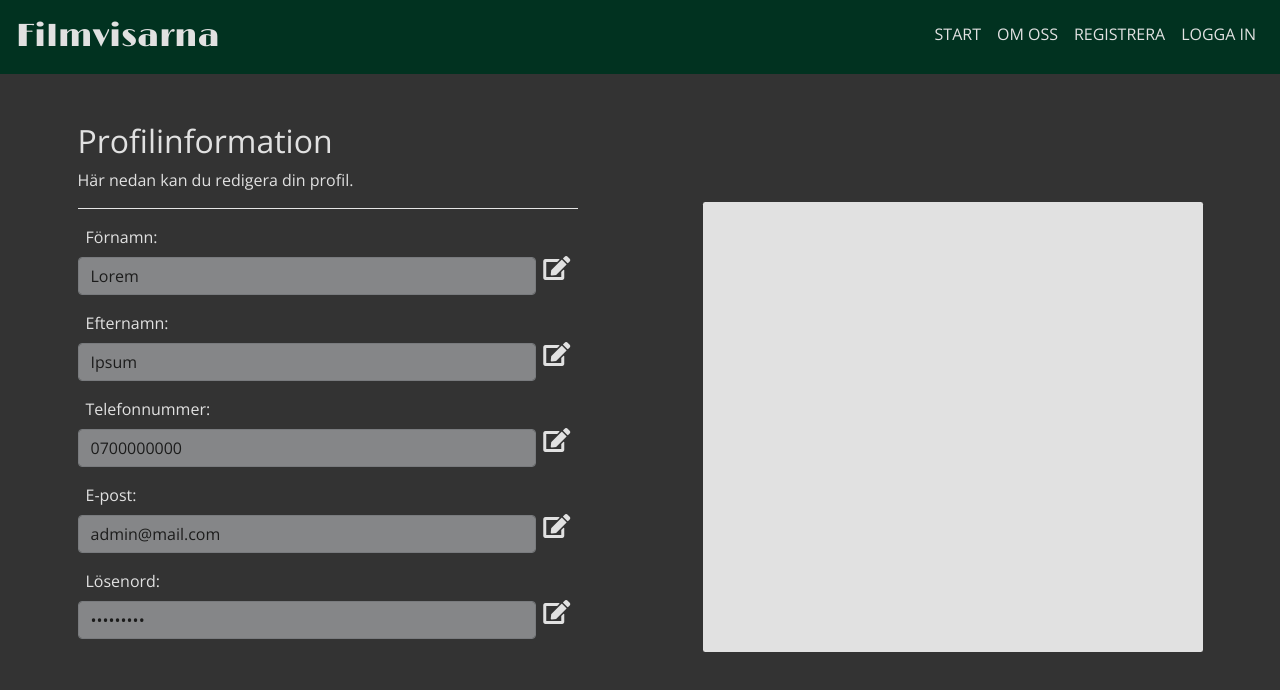
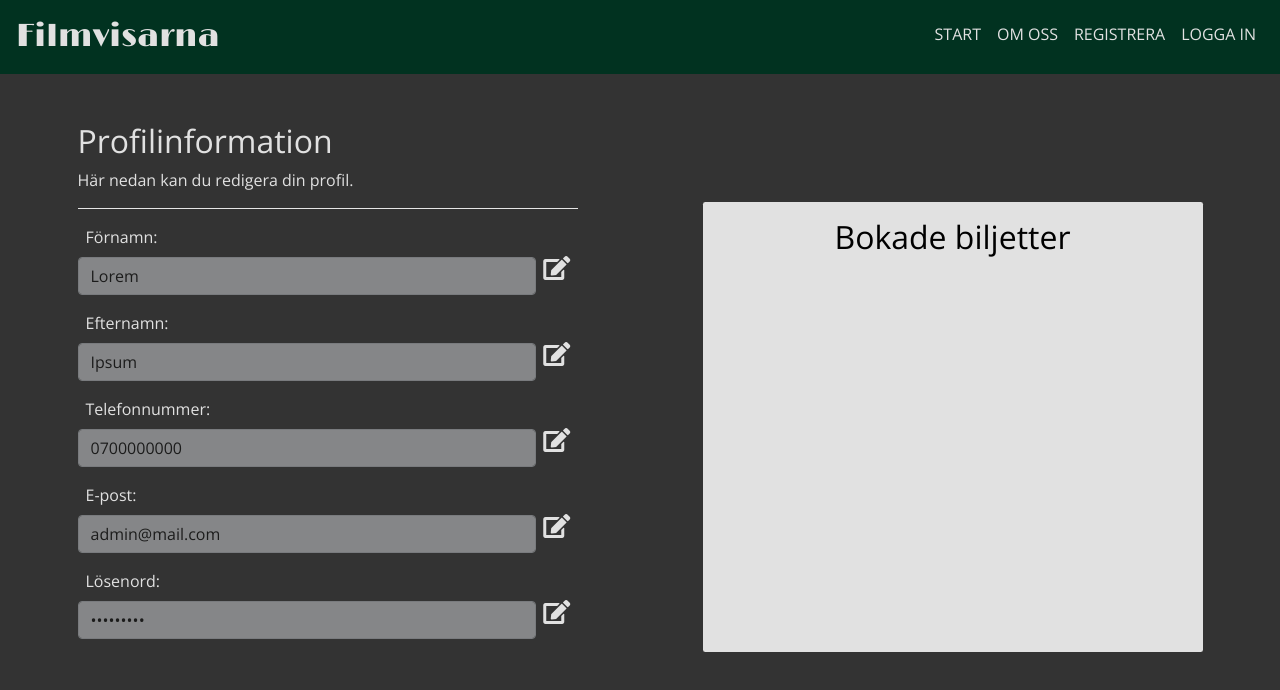
Before and after one commit to chris-mbg/FilmvisarnaAB, a React (Create React App) app: page /profile in a window 1280 px wide. Shown: the top 690 px of the page. Built offline with nearby package versions, Linux system fonts and the light colour scheme; no server answers.

Commit message:
Css styling for ReservationListing

```diff
--- a/src/components/profile/ReservationListing.js
+++ b/src/components/profile/ReservationListing.js
@@ -1,7 +1,11 @@
 import styles from "../../css/ReservationListing.module.css";
 
 const ReservationListing = () => {
-  return <div className={styles.listing_wrapper}></div>;
+  return (
+    <div className={styles.listing_wrapper}>
+      <h2 className={styles.title}>Bokade biljetter</h2>
+    </div>
+  );
 };
 
 export default ReservationListing;
--- a/src/css/ReservationListing.module.css
+++ b/src/css/ReservationListing.module.css
@@ -1,11 +1,18 @@
 .listing_wrapper {
   background-color: #e1e1e1;
+  color: #000;
   border-radius: 0.5%;
   margin-top: 5rem;
   margin-left: auto;
   margin-right: auto;
   height: 450px;
   width: 80%;
+}
+
+.title {
+  text-align: center;
+  padding-top: 1rem;
+  padding-bottom: 1rem;
 }
 
 /* Media Queries */
```
